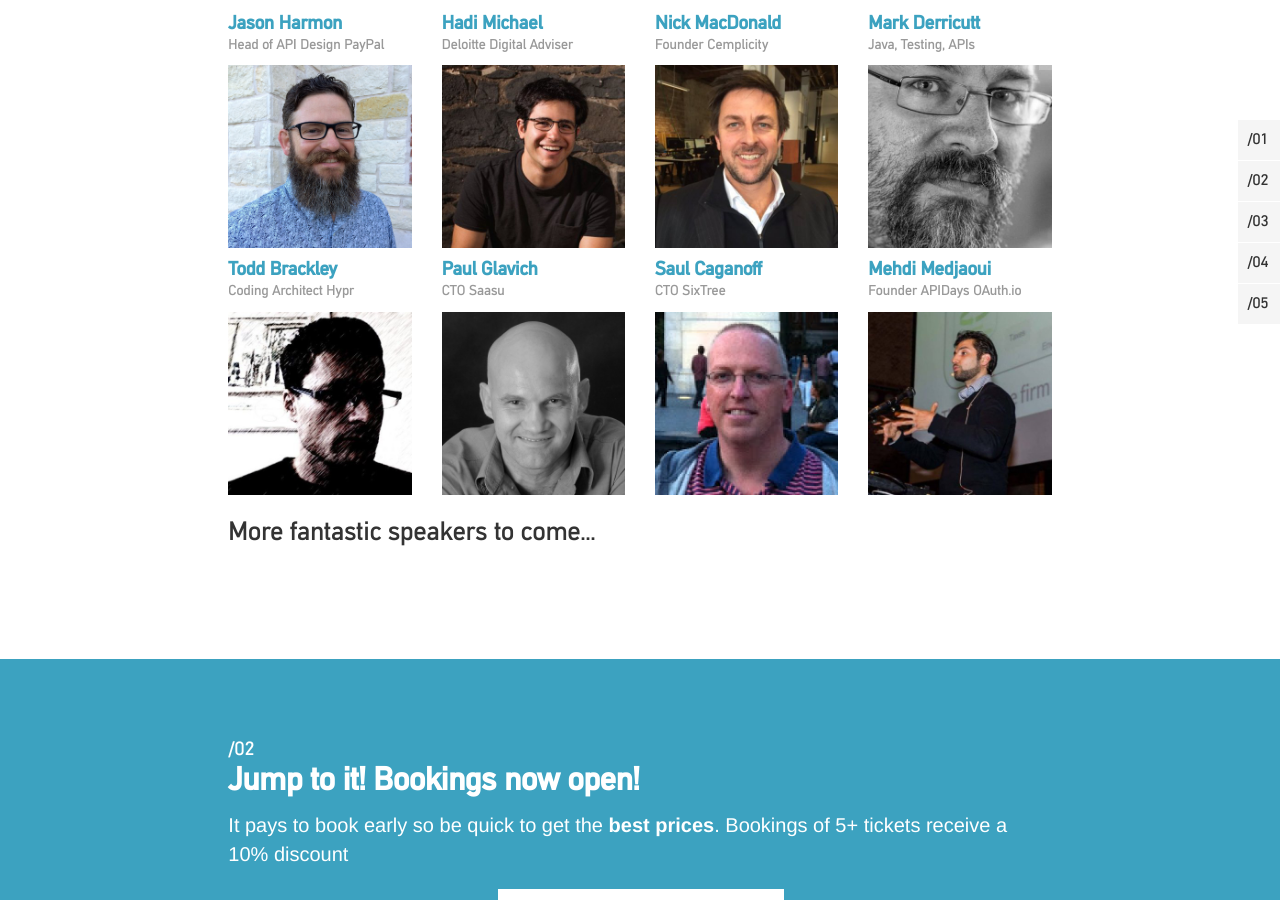
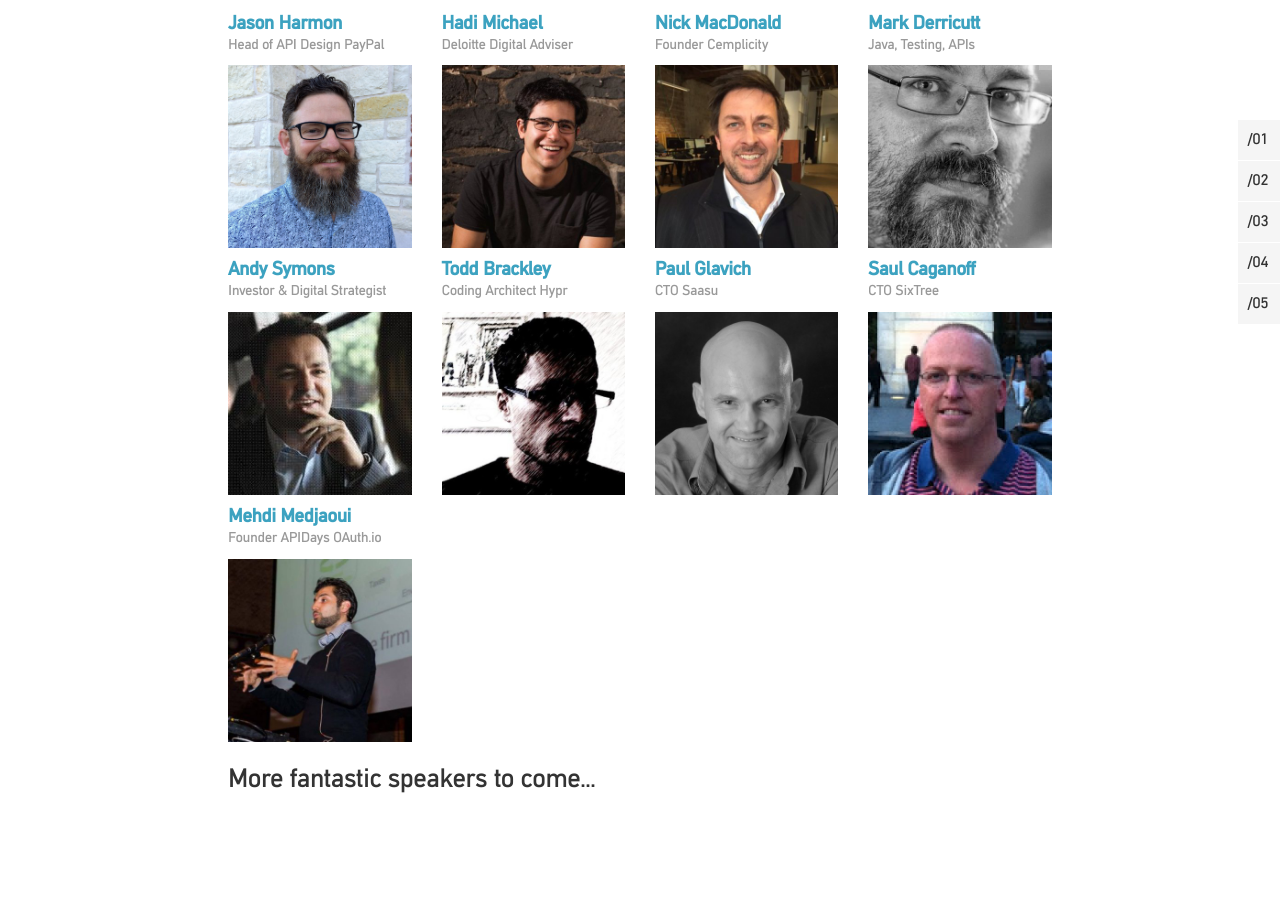
Before and after one commit to apidaysnz/apidaysnz, a Jekyll site: the page built from index.md, in a window 1280 px wide and 900 px high, scrolled down 816 px. Built offline with Jekyll 4.4.1, drawn with Linux system fonts in a browser that asks for light colours; some web fonts are replaced; comment, search, counter and statistics services are not loaded.

Commit message:
Added Andy Symons

```diff
--- a/_layouts/default.html
+++ b/_layouts/default.html
@@ -108,6 +108,21 @@
                                 <div class="speaker-image">
 
                                     <img src="/images/mark-derricutt.jpg" style="max-width: 100%" />
+
+                                </div>
+                            </a>
+
+                        </div>
+                    </div>
+
+                    <div class="col-md-3">
+                        <div class="speaker">
+                            <a href="/2015/08/27/andy-symons.html">
+                                <h4 class="speaker-profile">Andy Symons<br><small>Investor & Digital Strategist</small></h4>
+
+                                <div class="speaker-image">
+
+                                    <img src="/images/andy-symons.jpg" style="max-width: 100%" />
 
                                 </div>
                             </a>
```
Also changed, not shown: _posts/2015-08-27-andy-symons.md (added, +13 -0 lines).
